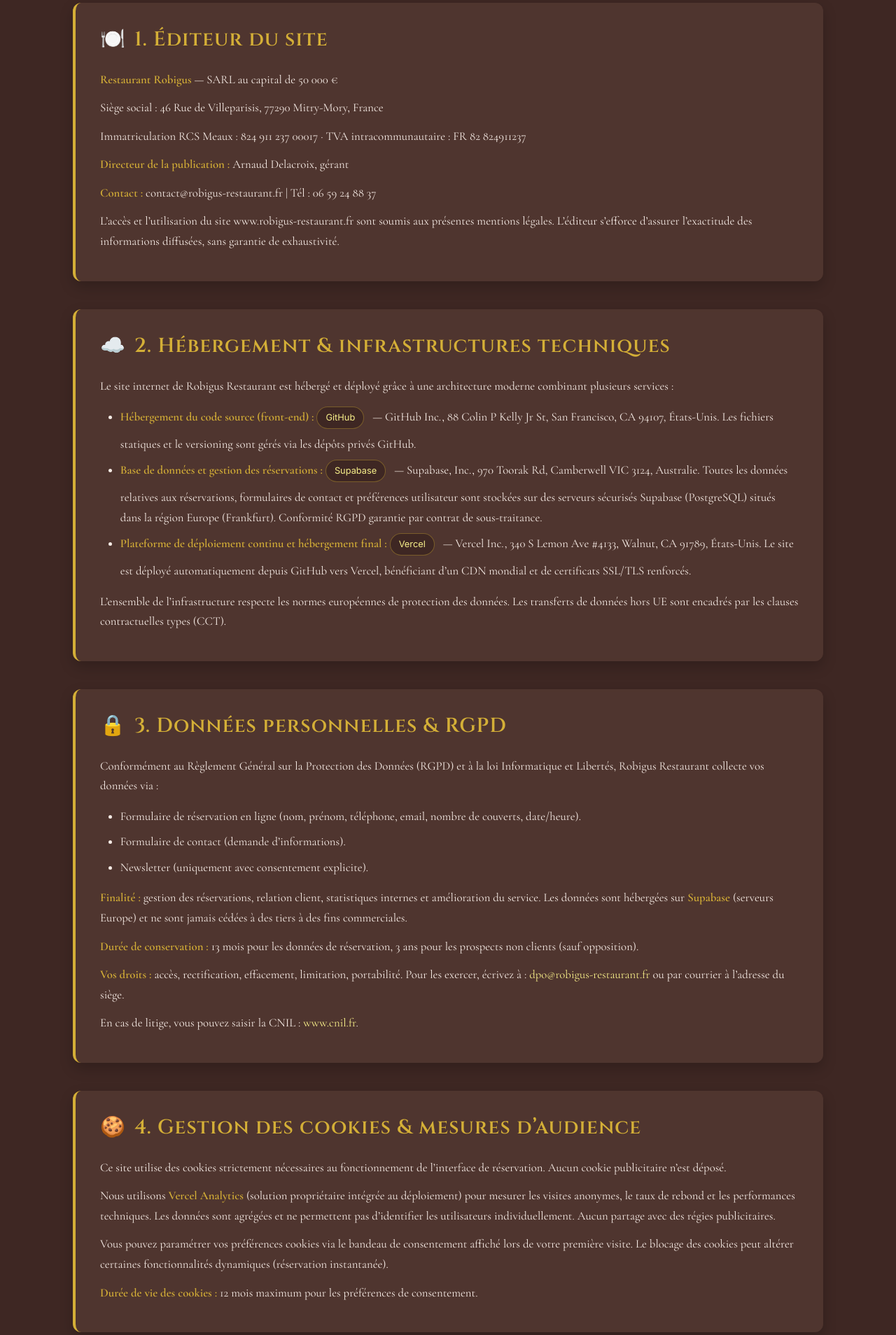
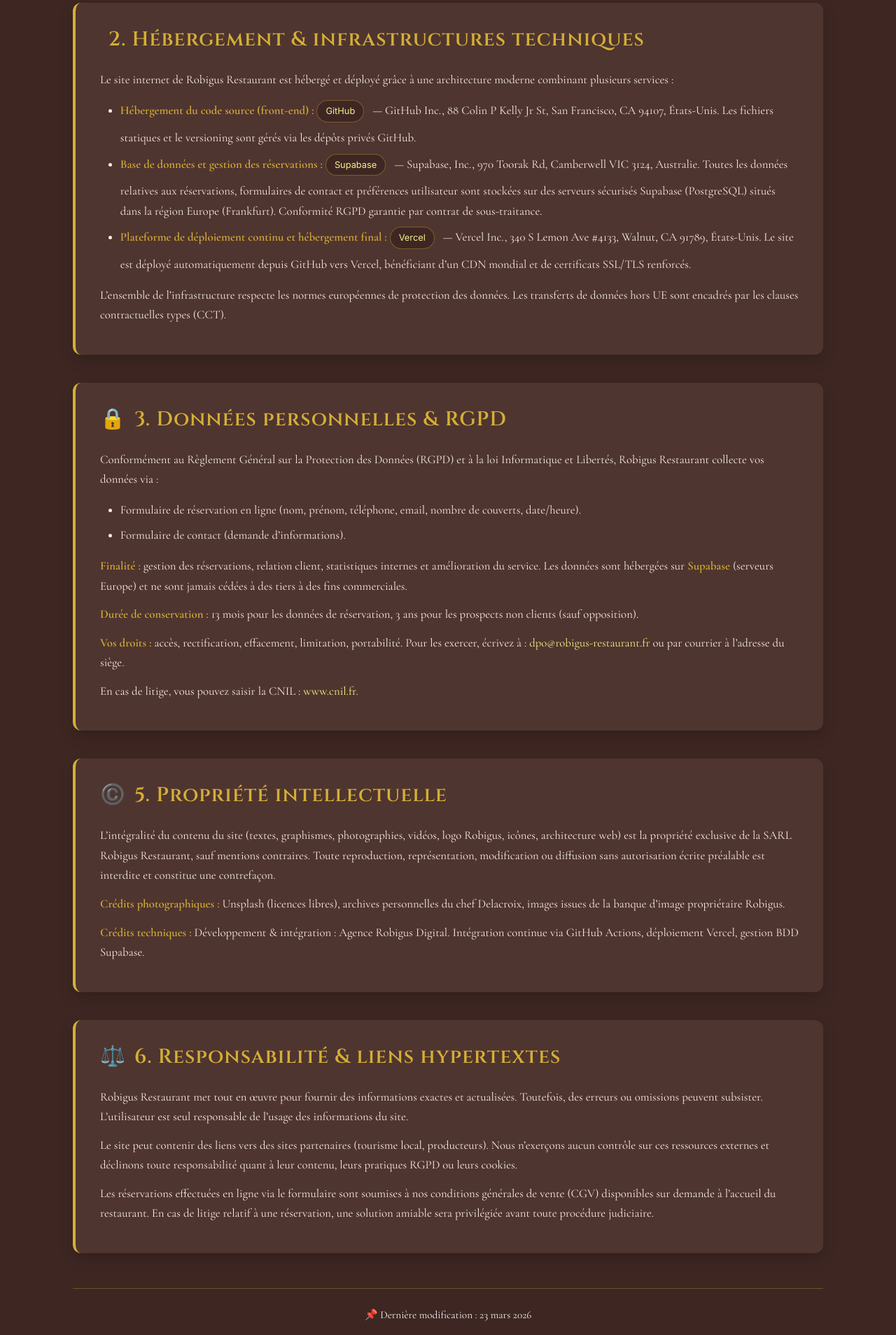
Before and after one commit to MirnaWork-crypto/Robigus-restaurant, a website: page mentions-legales.html in a window 1280 px wide. Shown: the part 352-2260 px from the top of the page at 70% size. Drawn offline with nearby package versions, Linux system fonts and the light colour scheme.

Commit message:
Update mentions-legales.html

```diff
--- a/mentions-legales.html
+++ b/mentions-legales.html
@@ -368,20 +368,11 @@
     </div>
 
     <div class="legal-grid">
-        <!-- 1. ÉDITEUR DU SITE -->
-        <div class="legal-card">
-            <h2><span class="emoji">🍽️</span> 1. Éditeur du site</h2>
-            <p><strong>Restaurant Robigus</strong> — SARL au capital de 50 000 €</p>
-            <p>Siège social : 46 Rue de Villeparisis, 77290 Mitry-Mory, France</p>
-            <p>Immatriculation RCS Meaux : 824 911 237 00017 · TVA intracommunautaire : FR 82 824911237</p>
-            <p><strong>Directeur de la publication :</strong> Arnaud Delacroix, gérant</p>
-            <p><strong>Contact :</strong> contact@robigus-restaurant.fr | Tél : 06 59 24 88 37</p>
-            <p>L’accès et l’utilisation du site www.robigus-restaurant.fr sont soumis aux présentes mentions légales. L’éditeur s’efforce d’assurer l’exactitude des informations diffusées, sans garantie de exhaustivité.</p>
-        </div>
+
 
         <!-- 2. HÉBERGEMENT & INFRASTRUCTURE TECHNIQUE (GitHub, Supabase, Vercel) -->
         <div class="legal-card">
-            <h2><span class="emoji">☁️</span> 2. Hébergement & infrastructures techniques</h2>
+            <h2><span class="emoji"></span> 2. Hébergement & infrastructures techniques</h2>
             <p>Le site internet de Robigus Restaurant est hébergé et déployé grâce à une architecture moderne combinant plusieurs services :</p>
             <ul>
                 <li><strong>Hébergement du code source (front-end) :</strong> <span class="badge-tech">GitHub</span> — GitHub Inc., 88 Colin P Kelly Jr St, San Francisco, CA 94107, États-Unis. Les fichiers statiques et le versioning sont gérés via les dépôts privés GitHub.</li>
@@ -398,7 +389,7 @@
             <ul>
                 <li>Formulaire de réservation en ligne (nom, prénom, téléphone, email, nombre de couverts, date/heure).</li>
                 <li>Formulaire de contact (demande d’informations).</li>
-                <li>Newsletter (uniquement avec consentement explicite).</li>
+
             </ul>
             <p><strong>Finalité :</strong> gestion des réservations, relation client, statistiques internes et amélioration du service. Les données sont hébergées sur <strong>Supabase</strong> (serveurs Europe) et ne sont jamais cédées à des tiers à des fins commerciales.</p>
             <p><strong>Durée de conservation :</strong> 13 mois pour les données de réservation, 3 ans pour les prospects non clients (sauf opposition).</p>
@@ -406,14 +397,7 @@
             <p>En cas de litige, vous pouvez saisir la CNIL : <a href="https://www.cnil.fr" target="_blank" rel="noopener noreferrer">www.cnil.fr</a>.</p>
         </div>
 
-        <!-- 4. COOKIES & ANALYTICS (Vercel Analytics) -->
-        <div class="legal-card">
-            <h2><span class="emoji">🍪</span> 4. Gestion des cookies & mesures d’audience</h2>
-            <p>Ce site utilise des cookies strictement nécessaires au fonctionnement de l’interface de réservation. Aucun cookie publicitaire n’est déposé.</p>
-            <p>Nous utilisons <strong>Vercel Analytics</strong> (solution propriétaire intégrée au déploiement) pour mesurer les visites anonymes, le taux de rebond et les performances techniques. Les données sont agrégées et ne permettent pas d’identifier les utilisateurs individuellement. Aucun partage avec des régies publicitaires.</p>
-            <p>Vous pouvez paramétrer vos préférences cookies via le bandeau de consentement affiché lors de votre première visite. Le blocage des cookies peut altérer certaines fonctionnalités dynamiques (réservation instantanée).</p>
-            <p><strong>Durée de vie des cookies :</strong> 12 mois maximum pour les préférences de consentement.</p>
-        </div>
+
 
         <!-- 5. PROPRIÉTÉ INTELLECTUELLE & CRÉDITS -->
         <div class="legal-card">
@@ -433,8 +417,8 @@
     </div>
 
     <div class="signature-block">
-        <p>📌 Dernière modification : 23 mars 2026 — Version certifiée conforme par la direction.</p>
-        <p>Pour toute question relative aux mentions légales ou à l’infrastructure technique (GitHub, Supabase, Vercel), contactez notre Délégué à la Protection des Données : <a href="mailto:legal@robigus-restaurant.fr">legal@robigus-restaurant.fr</a></p>
+        <p>📌 Dernière modification : 23 mars 2026 </p>
+
     </div>
 </main>
 
@@ -498,8 +482,7 @@
         document.body.appendChild(t);
     })();
 
-    // Option : petite console d'information pour l'inspecteur (respect des engagements)
-    console.log("🔐 Robigus Restaurant — Mentions légales conformes RGPD | Infrastructure: GitHub (code), Supabase (DB), Vercel (déploiement)");
+
 </script>
 
 </body>
```
